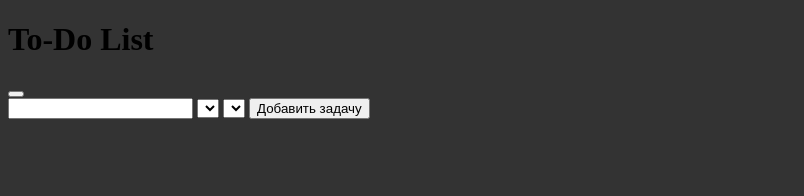
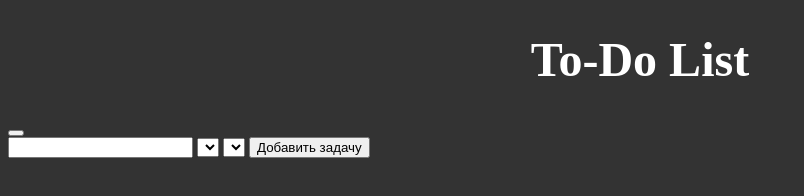
Before and after one commit to nyassky/To-do-list, a plain HTML site: page index.html in a window 1280 px wide. Shown: the whole page, without its empty margins (0-804 px from the left). Drawn offline with Linux system fonts and the light colour scheme.

Commit message:
added styles for text "to-do list"

```diff
--- a/index.html
+++ b/index.html
@@ -8,7 +8,7 @@
 </head>
 <body class="container">
 	<header>
-    	<h1>To-Do List</h1>
+    	<h1 id="to_do_list">To-Do List</h1>
     	<button class="menu-toggle"></button>
 	</header>
 	<main>
--- a/styles.css
+++ b/styles.css
@@ -1,3 +1,10 @@
 .container {
 	background-color: #333333;
 }
+
+#to_do_list {
+	color: white;
+	font-size: 3rem;
+	font-family: Unbounded;
+	text-align: center;
+}
```
